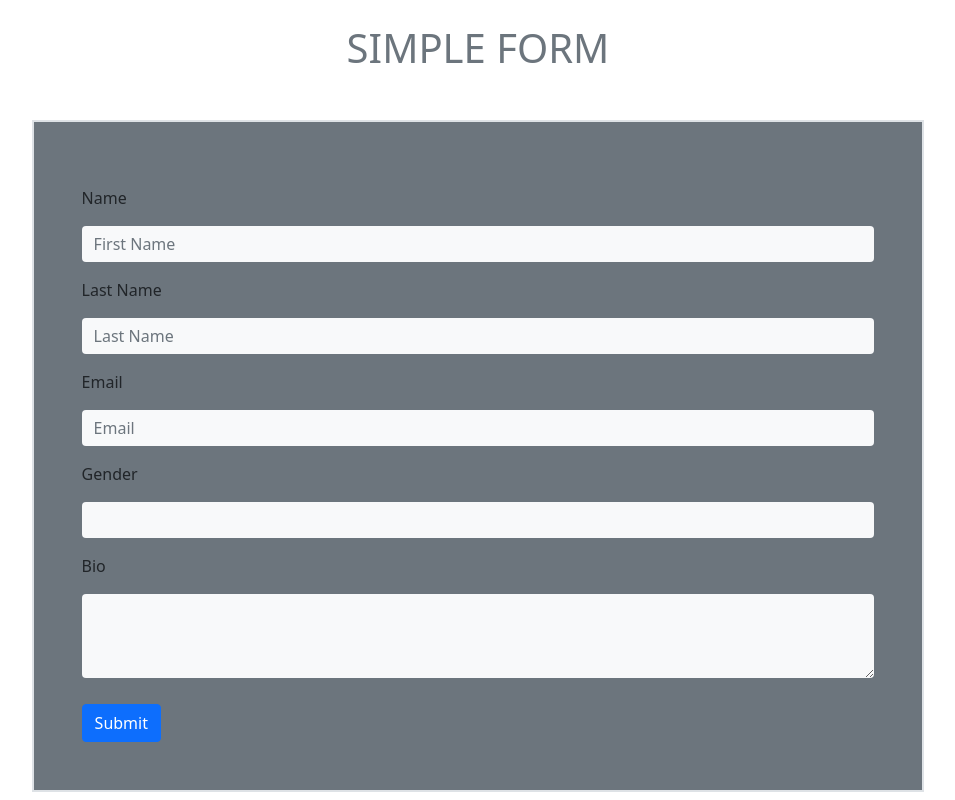
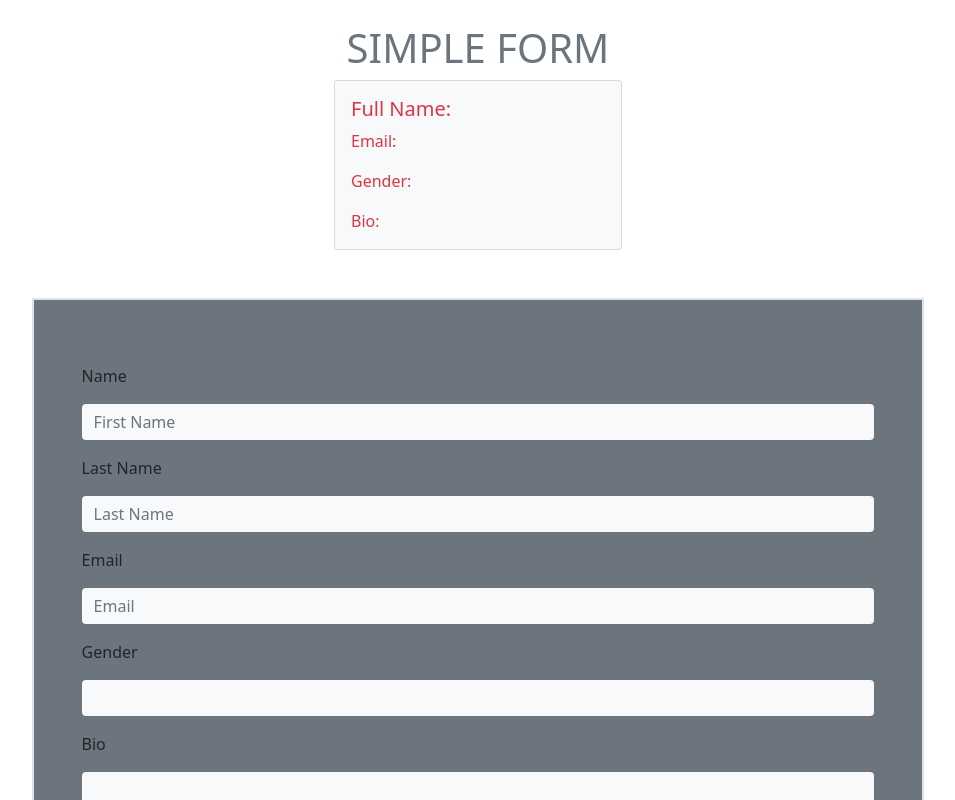
Before and after one commit to daveeedu/stage-2, a React (Create React App) app: page / in a window 1280 px wide. Shown: the top 800 px of the page, without its empty margins (162-1117 px from the left). Built offline with nearby package versions, Linux system fonts and the light colour scheme.

Commit message:
add updates

```diff
--- a/src/Forms.jsx
+++ b/src/Forms.jsx
@@ -1,5 +1,5 @@
 import React, { Component } from "react";
-import { Container } from "react-bootstrap"
+import { Card, Container } from "react-bootstrap"
 
 export class forms extends Component {
   constructor(props) {
@@ -23,8 +23,10 @@ export class forms extends Component {
   }
 
 
+
   handleSubmit = (event) => {
     console.log(this.state);
+      alert('form submitted');
       event.preventDefault();
   }
 
@@ -33,6 +35,20 @@ export class forms extends Component {
     return (
       <Container>
           <h1 className="text-center text-secondary mt-4">SIMPLE FORM</h1>
+          <Card style={{ width: "18rem" }} className="bg-light text-danger m-auto">
+    <Card.Body>
+      <Card.Title>Full Name: {this.state.firstName} {this.state.lastName}</Card.Title>
+      <Card.Text>
+        Email: {this.state.email}
+      </Card.Text>
+      <Card.Text>
+        Gender: {this.state.gender}
+        </Card.Text>
+        <Card.Text>
+          Bio: {this.state.bio}
+          </Card.Text>
+          </Card.Body>
+          </Card>
         <form onSubmit={this.handleSubmit} className="0 h-100 m-auto my-5 p-5 border border-2 bg-secondary" style={{width: "80%"}} >
 
             <label htmlFor="firstName" className="w-100 ">
```
